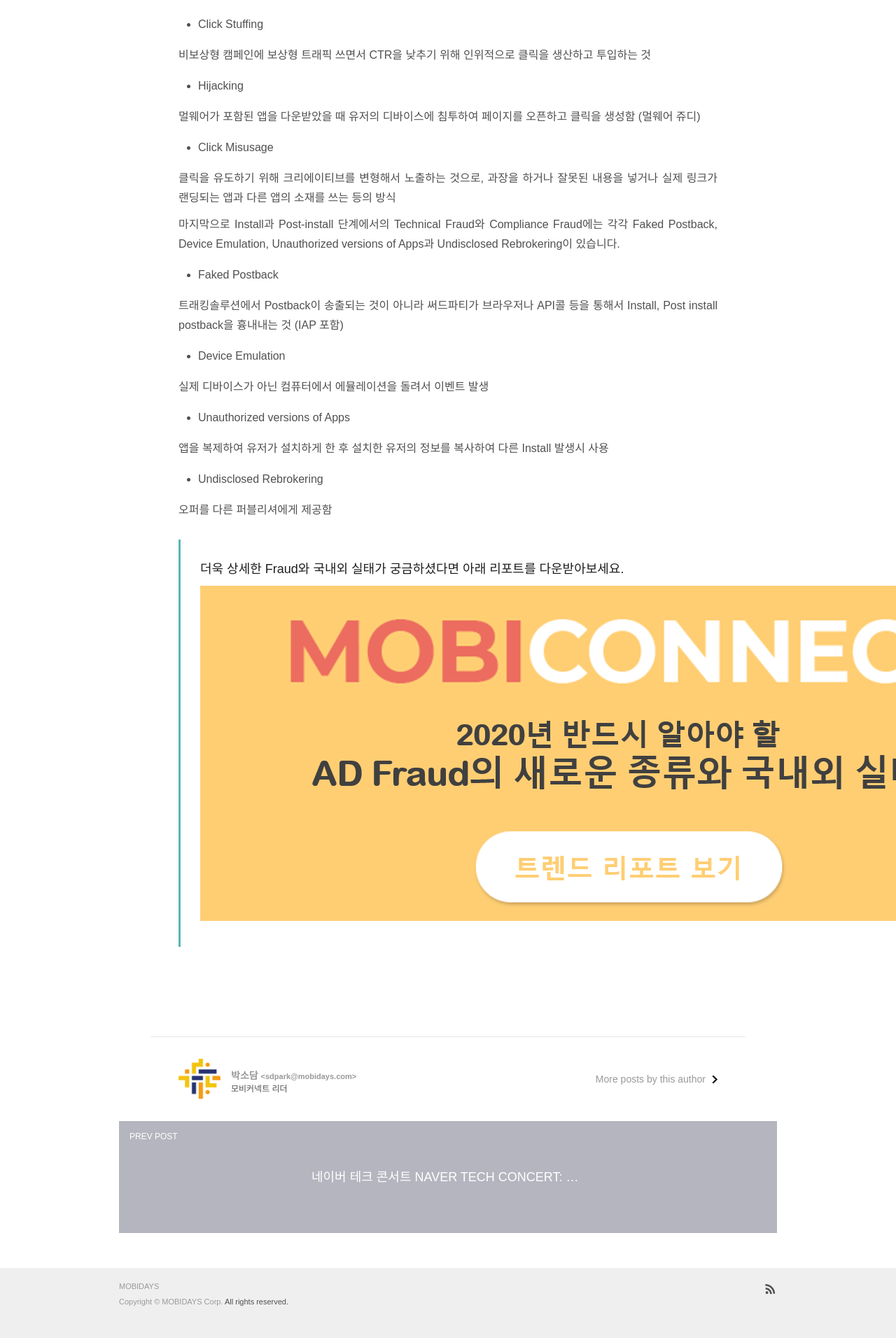
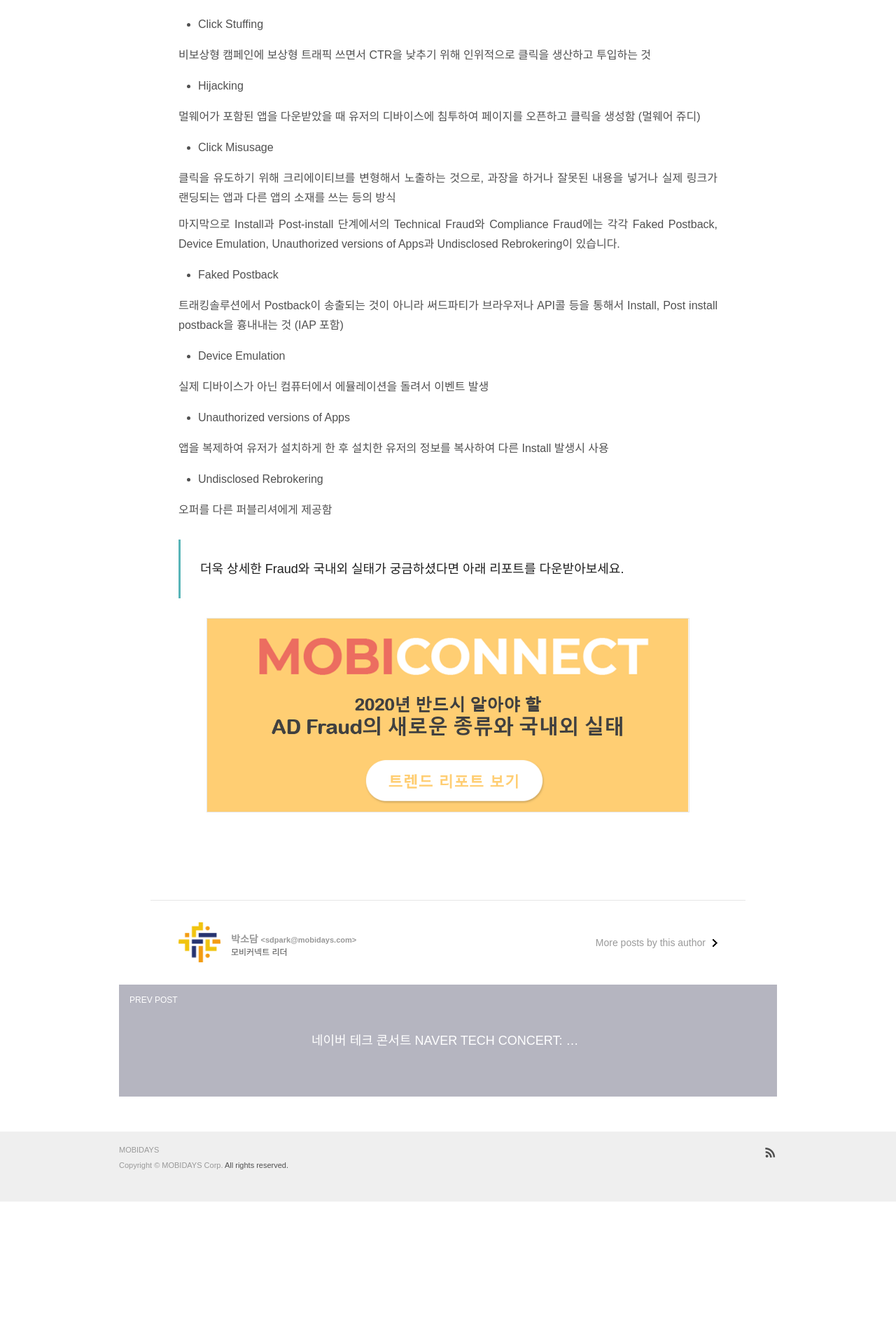
Before and after one commit to mobidays-dev/mobilab, a Jekyll site: the page built from _posts/2020-05-11-mobiconnect-2020년-반드시-알아야-할-ad-fraud의-새로운-종류와-국내외-실태.md, in a window 1280 px wide. Shown: the part 3441-5353 px from the top of the page at 70% size. Built offline with Jekyll 4.4.1, drawn with Linux system fonts in a browser that asks for light colours; comment, search, counter and statistics services are not loaded; after the commit the page ends 5158 px from its top, so only the background shows below that.

Commit message:
Update Post “2020-05-11-mobiconnect-2020년-반드시-알아야-할-ad-fraud의-새로운-종류와-국내외-실태”

```diff
--- a/_posts/2020-05-11-mobiconnect-2020년-반드시-알아야-할-ad-fraud의-새로운-종류와-국내외-실태.md
+++ b/_posts/2020-05-11-mobiconnect-2020년-반드시-알아야-할-ad-fraud의-새로운-종류와-국내외-실태.md
@@ -34,10 +34,6 @@
 
 ![*(이미지출처: https://en.wikipedia.org/wiki/File:Fraud.jpg)*](https://lh6.googleusercontent.com/xr_6bxkQyVk6TlNyRelZQo25XbdJcTWY_OBtz6115NZNRDqaHuqGa0ZS-Y0uQV30A0JaZpQD0nk_kGoWzzFhPKug2Lin2fXLiNbJKO9wgzo2It5WCn_J5rsRHVUTew)
 
-
-
-
-
 # Ad fraud의 분류
 
 앞서 언급한 바와 같이, Ad fraud는 광고 캠페인이 유저들에게 도달하기 까지의 모든 트래픽 과정마다 발생할 수 있습니다. 국내 Ad network인 모비커넥트에서 더 자세하게 Traffic의 각 Touch point와 전환에 따라 Impression fraud, Click fraud, Install fraud 로 분류하여 안내드립니다.
@@ -46,15 +42,9 @@
 
 ![](https://lh4.googleusercontent.com/amhjFIKguZs1i9EAXSg_OYvQbxVXl63LS5sx6_QkRQkU08AsUDhc6F4N1iuVK06xyPtNiE-WXvxSRraWNmB2OdBv0pTErGEab5CbFvtVtLu6CqyYSMFAvYugSbOXVg)
 
-
-
 위의 표는 Mobidays에서 Ad Fraud를 분류한 기준표로서 각 Touch point(Impression, Click, Install)의 Technical fraud와 Compliance Fraud를 보여줍니다.
 
 먼저, Impression Fraud의 Technical Fraud에는 Ad Stacking, Pixel Serving, Background Ad Serving 그리고 Hijacking이 있으며, Compliance Fraud에는 VIew Viewability가 있습니다.
-
-
-
-
 
 * Ad Stacking
 
@@ -76,15 +66,7 @@
 
 유저가 거의 보지 않는 곳에(ex 페이지 하단) 광고 배치
 
-
-
-
-
-
-
 Impression 다음 단계인 Click에서도 Fraud가 발생합니다. Click Fraud의 Technical Fraud에는 Attribution Fraud, Click Stuffing, Hijacking이 있고, Compliance Fraud에는 Click Misusage가 있습니다.
-
-
 
 * Attribution Fraud
 
@@ -101,10 +83,6 @@
 * Click Misusage
 
 클릭을 유도하기 위해 크리에이티브를 변형해서 노출하는 것으로, 과장을 하거나 잘못된 내용을 넣거나 실제 링크가 랜딩되는 앱과 다른 앱의 소재를 쓰는 등의 방식
-
-
-
-
 
 마지막으로 Install과 Post-install 단계에서의 Technical Fraud와 Compliance Fraud에는 각각 Faked Postback, Device Emulation, Unauthorized versions of Apps과 Undisclosed Rebrokering이 있습니다.
 
@@ -124,17 +102,11 @@
 
 오퍼를 다른 퍼블리셔에게 제공함
 
+> ### 더욱 상세한 Fraud와 국내외 실태가 궁금하셨다면 아래 리포트를 다운받아보세요.
 
 
 
-
-> ### 더욱 상세한 Fraud와 국내외 실태가 궁금하셨다면 아래 리포트를 다운받아보세요.
->
-> ![](/static/images/배너1.png)
-
-
-
-
+![](/static/images/배너1.png)
 
 <!--EndFragment-->
 
```
